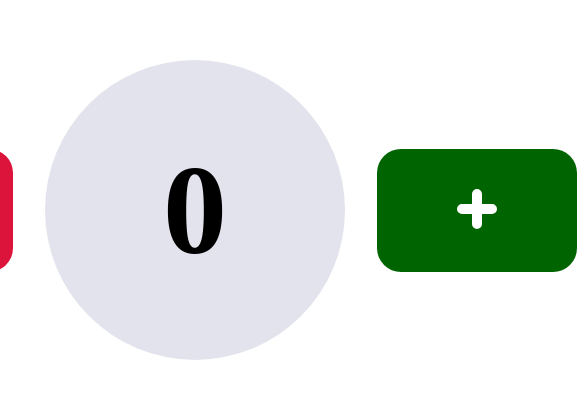
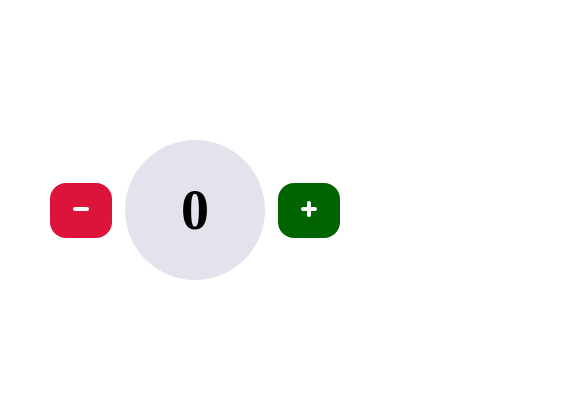
Before and after one commit to awwalcodes/counter, a plain HTML site: page project.html in a window 390 px wide. Shown: the part 212-610 px from the top of the page, 577 px wide, since content can reach past the window. Drawn offline with Linux system fonts and the light colour scheme.

Commit message:
I made it responsive

```diff
--- a/project.css
+++ b/project.css
@@ -73,3 +73,72 @@ button {
 #plus button:hover{
     background-color: rgb(82, 138, 82);
 }
+
+/* Tablet Layout: max-width 1024px */
+@media screen and (max-width: 1024px) {
+    #zero {
+        width: 250px;
+        height: 250px;
+    }
+
+    h1 {
+        font-size: 6rem;
+    }
+
+    button {
+        padding: 15px 40px;
+    }
+
+    button img {
+        width: 4rem;
+    }
+
+    #counterContainer {
+        gap: 1.5rem;
+    }
+}
+
+/* Mobile Layout: max-width 768px */
+@media screen and (max-width: 768px) {
+    #zero {
+        width: 200px;
+        height: 200px;
+    }
+
+    h1 {
+        font-size: 5rem;
+    }
+
+    button {
+        padding: 15px 30px;
+    }
+
+    button img {
+        width: 3rem;
+    }
+}
+
+/* Small Mobile Layout: max-width 500px */
+@media screen and (max-width: 500px) {
+    #zero {
+        width: 140px;
+        height: 140px;
+    }
+
+    h1 {
+        font-size: 3.5rem;
+    }
+
+    button {
+        padding: 10px 15px;
+        border-radius: 16px;
+    }
+
+    button img {
+        width: 2rem;
+    }
+
+    #counterContainer {
+        gap: 0.8rem;
+    }
+}
```
